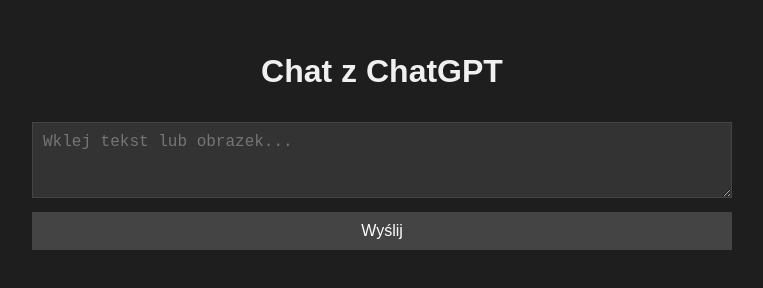
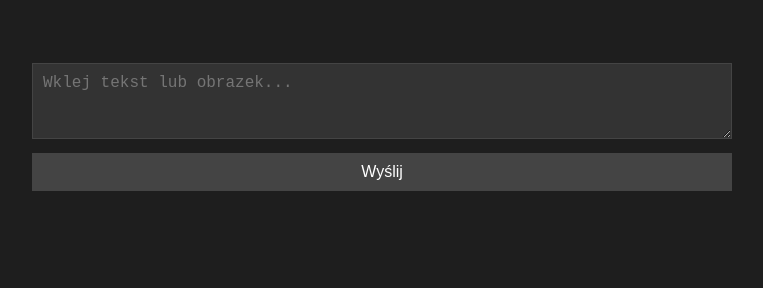
Before and after one commit to Albert2397/aistudies, a plain HTML site: page index.html in a window 1280 px wide. Shown: the whole page, without its empty margins (258-1021 px from the left). Drawn offline with nearby package versions, Linux system fonts and the light colour scheme.

Commit message:
remove titles

```diff
--- a/index.html
+++ b/index.html
@@ -3,7 +3,7 @@
 <head>
   <meta charset="UTF-8" />
   <meta name="viewport" content="width=device-width, initial-scale=1.0"/>
-  <title>Chat z ChatGPT</title>
+  <title>Poczta</title>
 
   <!-- Highlight.js style + script -->
   <link rel="stylesheet" href="https://cdnjs.cloudflare.com/ajax/libs/highlight.js/11.9.0/styles/github-dark.min.css">
@@ -97,7 +97,7 @@
   </style>
 </head>
 <body>
-  <h1>Chat z ChatGPT</h1>
+  <h1></h1>
   <div id="chat"></div>
   <textarea id="input" rows="3" placeholder="Wklej tekst lub obrazek..."></textarea>
   <div id="preview"></div>
```
